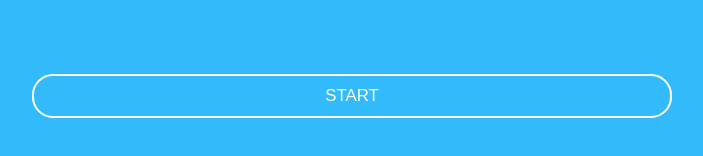
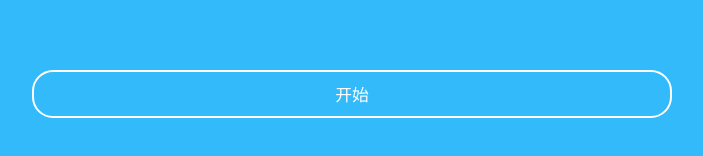
Before and after one commit to shery/ink-pomodoro, a Vue app: page / in a window 1280 px wide. Shown: the part 618-774 px from the top of the page, without its empty margins (288-991 px from the left). Built offline with nearby package versions, Linux system fonts and the light colour scheme.

Commit message:
feat(lang): change to chinese simple

```diff
--- a/src/components/Pomodoro.vue
+++ b/src/components/Pomodoro.vue
@@ -11,7 +11,7 @@
     <div class="rest" v-on:click="showModal">{{ rest }}</div>
     <button class="start"
             v-bind:class="{ active: startClick }"
-            v-on:click="handleClick">{{ isPause ? 'start' : 'pause' }}</button>
+            v-on:click="handleClick">{{ isPause ? '开始' : '暂停' }}</button>
     <div class="water" v-bind:style="{ transform: 'translate(0px, '+ down +'%)', overflow: restSeconds === 0 ? 'hidden' : '' }">
       <svg class="wave back" viewBox="0 0 560 20">
         <use xmlns:xlink="http://www.w3.org/1999/xlink" xlink:href="#wave"></use>
```
